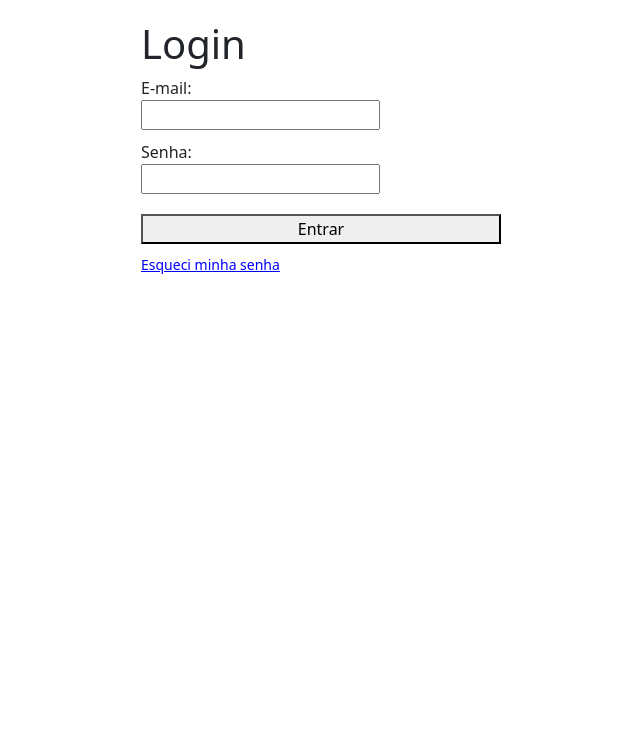
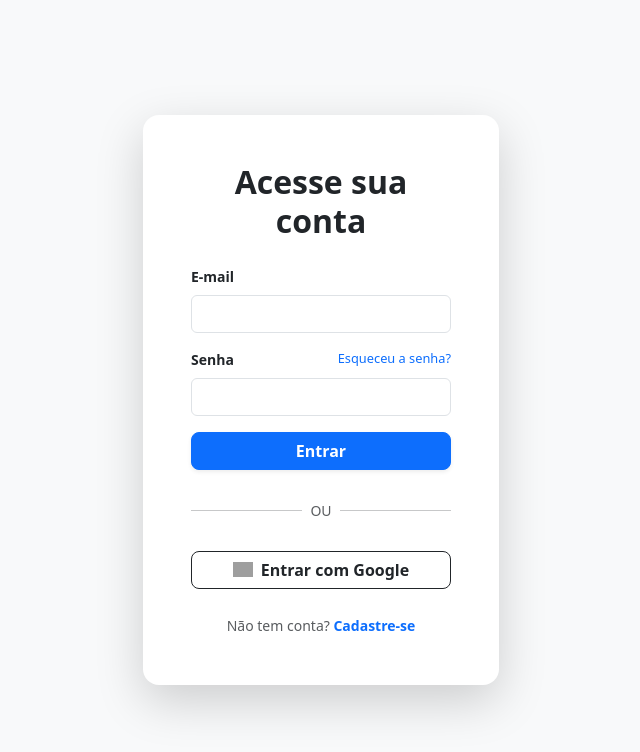
Before and after one commit to AntonyRNS/hub-negocios-v4.0, a Next.js app in the folder hub-negocios/: page /login in a window 1280 px wide. Shown: the top 752 px of the page, without its empty margins (319-959 px from the left). Built offline with nearby package versions, Linux system fonts and the light colour scheme; grey boxes are pictures that could not be loaded.

Commit message:
Implementação do Supabase

```diff
--- a/hub-negocios/app/login/page.tsx
+++ b/hub-negocios/app/login/page.tsx
@@ -1,88 +1,110 @@
 'use client';
 
-import { useState, useEffect } from 'react';
-import { useRouter } from 'next/navigation'; // Mantendo o roteador do App Router [1, 2]
-import Link from 'next/link'; // Componente padrão para navegação [3]
-
-const DEFAULT_USERS = [
-  { id: '1', email: 'Gabriel@gmail.com', password: '123456789', name: 'Gabriel' },
-  { id: '2', email: 'Antony@gmail.com', password: '123456789', name: 'Antony' },
-  { id: '3', email: 'padrao@gmail.com', password: '123456789', name: 'Usuário Padrão' }
-];
+import { useState } from 'react';
+import { useRouter } from 'next/navigation';
+import Link from 'next/link';
+import { supabase } from '../../lib/supabase';
 
 export default function LoginPage() {
   const router = useRouter();
   const [email, setEmail] = useState('');
   const [password, setPassword] = useState('');
   const [error, setError] = useState('');
+  const [loading, setLoading] = useState(false);
 
-  // Mantém a inicialização (seed) no LocalStorage [3, 4]
-  useEffect(() => {
-    const savedUsers = localStorage.getItem('local_users');
-    if (!savedUsers) {
-      localStorage.setItem('local_users', JSON.stringify(DEFAULT_USERS));
-    }
-  }, []);
-
-  const handleSubmit = (e: React.FormEvent) => {
+  // Login Normal (Supabase/Prisma via API)
+  const handleSubmit = async (e: React.FormEvent) => {
     e.preventDefault();
     setError('');
+    setLoading(true);
 
-    // Mantém a busca direta no LocalStorage conforme o padrão do projeto [4, 5]
-    const savedUsers = localStorage.getItem('local_users');
-    const users = savedUsers ? JSON.parse(savedUsers) : [];
+    try {
+      const response = await fetch('/api/login', {
+        method: 'POST',
+        headers: { 'Content-Type': 'application/json' },
+        body: JSON.stringify({ email, password }),
+      });
 
-    const user = users.find((u: any) => u.email === email && u.password === password);
+      const data = await response.json();
 
-    if (user) {
+      if (response.ok) {
         localStorage.setItem('is_logged_in', 'true');
-      localStorage.setItem('current_user', JSON.stringify(user));
-
-      console.log('Login realizado com sucesso!');
-      router.push('/'); // Redireciona para a home [1]
+        localStorage.setItem('current_user', JSON.stringify(data.user));
+        router.push('/');
       } else {
-      setError('E-mail ou senha incorretos.');
+        setError(data.error || 'Credenciais inválidas.');
+      }
+    } catch (err) {
+      setError('Erro ao conectar com o servidor.');
+    } finally {
+      setLoading(false);
     }
   };
 
+  // NOVO: Função de Login com Google
+  const handleGoogleLogin = async () => {
+    const { error } = await supabase.auth.signInWithOAuth({
+      provider: 'google',
+      options: {
+        redirectTo: `${window.location.origin}/auth/callback`,
+      },
+    });
+    if (error) setError(error.message);
+  };
+
   return (
-    <div style={{ padding: '20px', maxWidth: '400px', margin: 'auto' }}>
-      <h1>Login</h1>
-      <form onSubmit={handleSubmit}>
-        {error && <p style={{ color: 'red' }}>{error}</p>}
-
-        <div>
-          <label>E-mail:</label><br />
-          <input
-            type="email"
-            value={email}
-            onChange={(e) => setEmail(e.target.value)}
-            required
-          />
+    <div className="container-fluid vh-100 d-flex align-items-center bg-light">
+      <div className="container">
+        <div className="row justify-content-center">
+          <div className="col-12 col-md-6 col-lg-4">
+            <div className="card shadow-lg border-0 rounded-4">
+              <div className="card-body p-5">
+                <div className="text-center mb-4">
+                  <h2 className="fw-bold">Acesse sua conta</h2>
                 </div>
 
-        <div style={{ marginTop: '10px' }}>
-          <label>Senha:</label><br />
-          <input
-            type="password"
-            value={password}
-            onChange={(e) => setPassword(e.target.value)}
-            required
-          />
+                <form onSubmit={handleSubmit}>
+                  {error && <div className="alert alert-danger py-2 small">{error}</div>}
+                  <div className="mb-3">
+                    <label className="form-label small fw-bold">E-mail</label>
+                    <input type="email" className="form-control" value={email} onChange={(e) => setEmail(e.target.value)} required />
+                  </div>
+                  <div className="mb-3">
+                    <div className="d-flex justify-content-between">
+                      <label className="form-label small fw-bold">Senha</label>
+                      <Link href="/recuperar-senha" style={{ fontSize: '0.8rem' }} className="text-decoration-none text-primary">Esqueceu a senha?</Link>
+                    </div>
+                    <input type="password" className="form-control" value={password} onChange={(e) => setPassword(e.target.value)} required />
+                  </div>
+                  <button type="submit" disabled={loading} className="btn btn-primary w-100 rounded-3 shadow-sm fw-bold">
+                    {loading ? <span className="spinner-border spinner-border-sm"></span> : 'Entrar'}
+                  </button>
+                </form>
+
+                <div className="my-4 d-flex align-items-center">
+                  <hr className="flex-grow-1" />
+                  <span className="mx-2 text-muted small">OU</span>
+                  <hr className="flex-grow-1" />
                 </div>
 
-        <div style={{ marginTop: '20px', display: 'flex', flexDirection: 'column', gap: '10px' }}>
-          <button type="submit">Entrar</button>
+                {/* BOTÃO DO GOOGLE EM BOOTSTRAP */}
+                <button
+                  onClick={handleGoogleLogin}
+                  className="btn btn-outline-dark w-100 rounded-3 fw-bold d-flex align-items-center justify-content-center gap-2"
+                >
+                  <img src="https://www.gstatic.com/firebasejs/ui/2.0.0/images/auth/google.svg" width="20" alt="Google" />
+                  Entrar com Google
+                </button>
 
-          {/* Link para a página externa de recuperação conforme solicitado */}
-          <Link
-            href="/recuperar-senha"
-            style={{ fontSize: '14px', color: 'blue', textDecoration: 'underline' }}
-          >
-            Esqueci minha senha
-          </Link>
+                <div className="text-center mt-4">
+                  <span className="text-muted small">Não tem conta? </span>
+                  <Link href="/cadastro" className="text-decoration-none text-primary fw-bold small">Cadastre-se</Link>
                 </div>
-      </form>
+              </div>
+            </div>
+          </div>
+        </div>
+      </div>
     </div>
   );
 }
```
Lines whose indentation alone changed are shown as unchanged.
